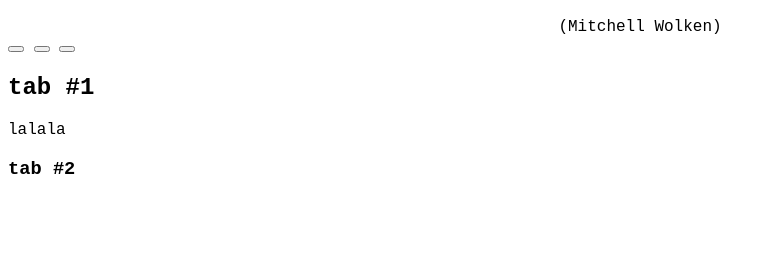
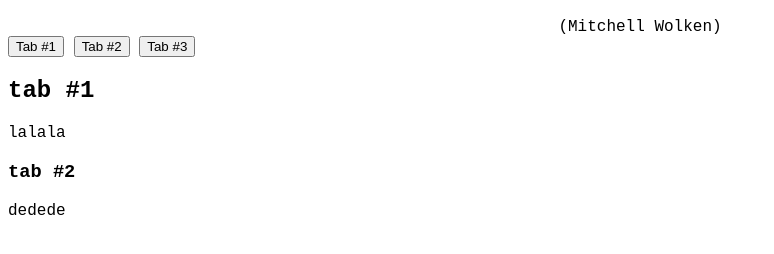
Before and after one commit to Mitch1227/website, a plain HTML site: page index.html in a window 1280 px wide. Shown: the part 48-302 px from the top of the page, without its empty margins (0-774 px from the left). Drawn offline with Linux system fonts and the light colour scheme.

Commit message:
Update index.html

```diff
--- a/index.html
+++ b/index.html
@@ -12,9 +12,9 @@
   </center>
   <div class="tabs">
     <div class="tabs__sidebar">
-      <button class="tabs__button" data-for-tab="1"></button>
-      <button class="tabs__button" data-for-tab="2"></button>
-      <button class="tabs__button" data-for-tab="3"></button>
+      <button class="tabs__button" data-for-tab="1">Tab #1</button>
+      <button class="tabs__button" data-for-tab="2">Tab #2</button>
+      <button class="tabs__button" data-for-tab="3">Tab #3</button>
     </div>
     <div class="tabs__content" data-tab="1">
       <h2>tab #1</h2>
@@ -22,6 +22,7 @@
     </div>
     <div class="tabs__content" data-tab="2">
       <h3>tab #2</h3>
+      <p>dedede</p>
     </div>
   </div>
 </body>
```
